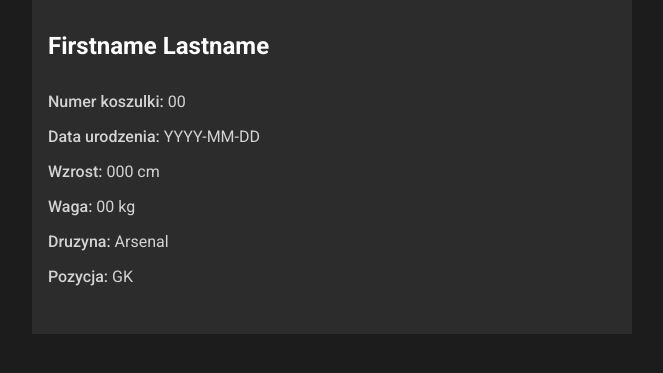
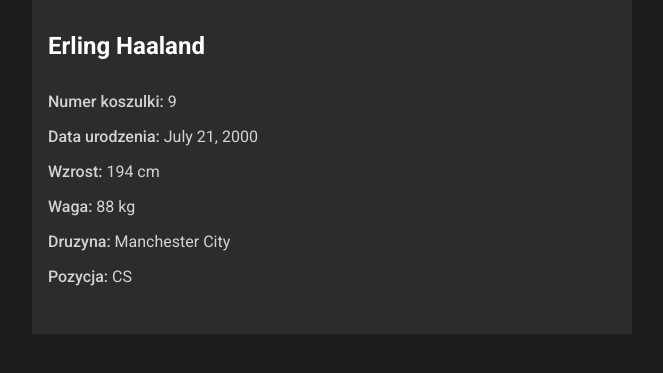
Before and after one commit to PreQQ/django-liga, a Django app: page /player/1 in a window 1280 px wide. Shown: the part 80-453 px from the top of the page, without its empty margins (308-971 px from the left). Run offline with Django 3.2, Linux system fonts and the light colour scheme; data comes from the database, SQL or seed files in the repository; both versions use the stored data as it was after the commit.

Commit message:
Added data to player page

```diff
--- a/main/templates/player.html
+++ b/main/templates/player.html
@@ -1,30 +1,30 @@
 {% extends "layout.html" %} {% block title %}Zawodnik{% endblock %} {% block body_content %}
 <div class="player">
     <div class="player-container">
-        <div class="player-container__name">Firstname Lastname</div>
+        <div class="player-container__name">{{player.first_name}} {{player.last_name}}</div>
         <div class="player-container__item">
             <span>Numer koszulki: </span>
-            00
+            {{player.shirt_number}}
         </div>
         <div class="player-container__item">
             <span>Data urodzenia: </span>
-            YYYY-MM-DD
+            {{player.birth_date}}
         </div>
         <div class="player-container__item">
             <span>Wzrost: </span>
-            000 cm
+            {{player.height}} cm
         </div>
         <div class="player-container__item">
             <span>Waga: </span>
-            00 kg
+            {{player.weight}} kg
         </div>
         <div class="player-container__item">
             <span>Druzyna: </span>
-            Arsenal
+            {{player.team.name}}
         </div>
         <div class="player-container__item">
             <span>Pozycja: </span>
-            GK
+            {{player.position}}
         </div>
     </div>
 </div>
--- a/main/views.py
+++ b/main/views.py
@@ -1,7 +1,7 @@
 import genericpath
 from django.shortcuts import get_object_or_404, render
 
-from .models import Match
+from .models import Match, Team, Player
 
 # Create your views here.
 def views(request):
@@ -17,6 +17,8 @@ def match(request, match_id):
     return render(request, "match.html", {"match": match_id})
 
 def table(request):
+    tteams = list(Team.objects.all().values_list('name', flat=True))
+    print(tteams)
     teams = [1,2,3]
     return render(request, "table.html", {"teams": teams})
 
@@ -34,4 +36,6 @@ def club(request, club_id):
     return render(request, "club.html", {"players": players, "matches": matches, "rows": rows})
 
 def player(request, player_id):
-    return render(request, "player.html", {"player": player_id})
+    player = get_object_or_404(Player, pk=player_id)
+    return render(request, "player.html", {"player": player})
+    # return render(request, "match.html", {"match": player})
```
Also changed, not shown: db.sqlite3.
